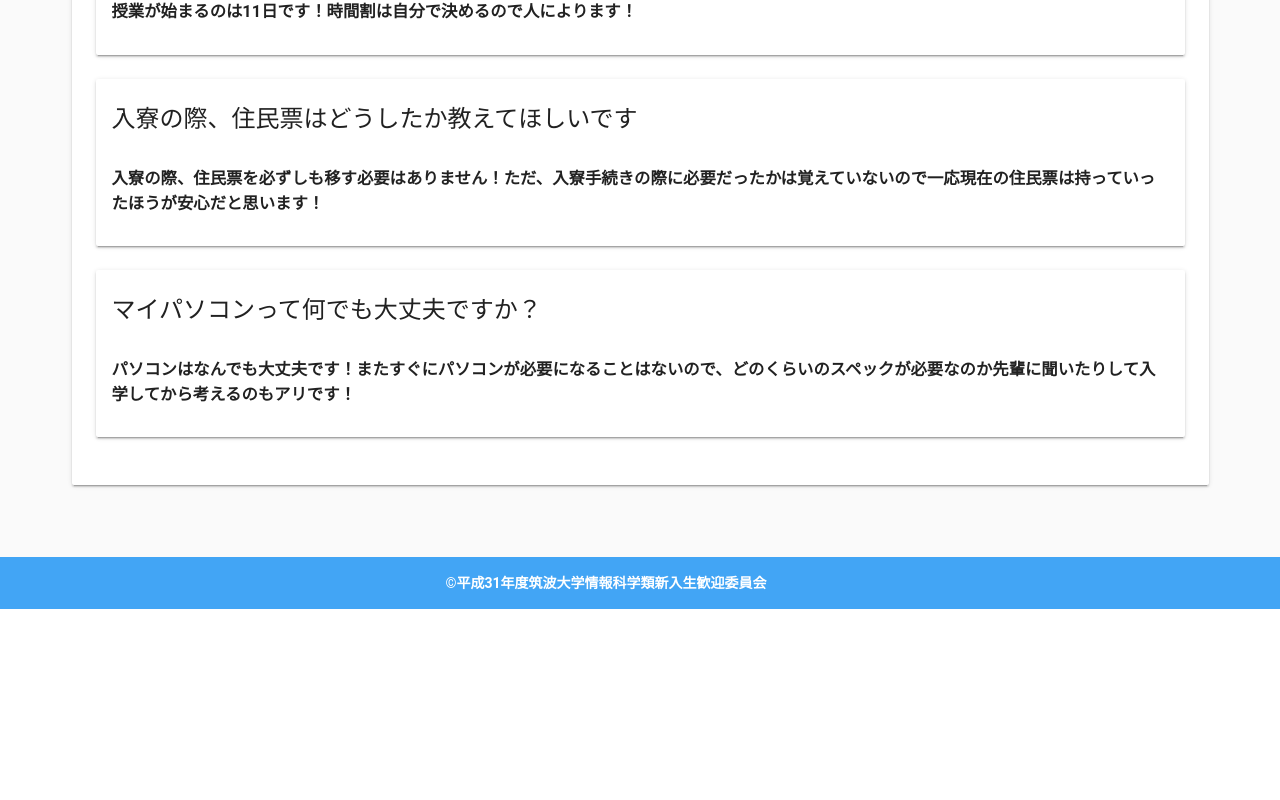
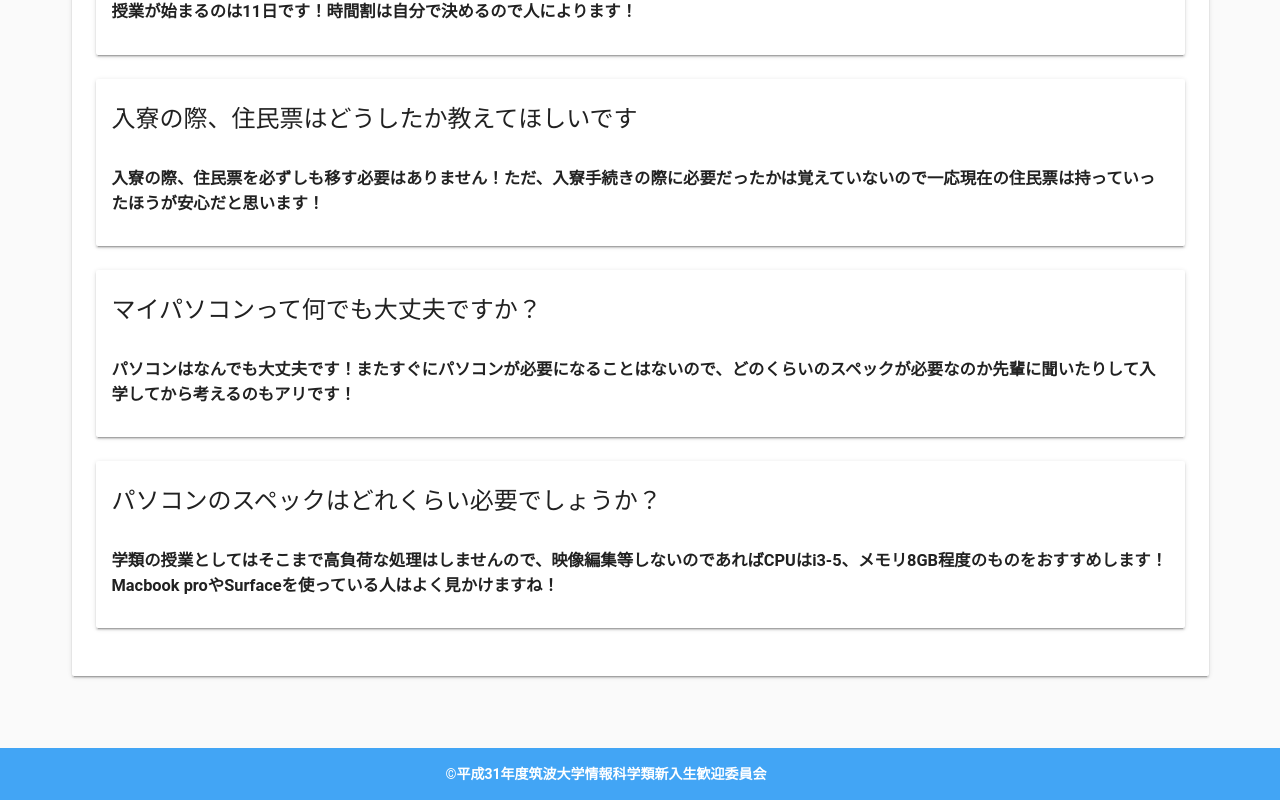
Before and after one commit to takonasu/shinkan2019, a Vue app: page /#/question in a window 1280 px wide. Shown: the part 1406-2206 px from the top of the page. Before the commit the page ends 2015 px from the top, so only its background shows below. Built offline with nearby package versions, Linux system fonts and the light colour scheme.

Commit message:
add:９つ目

```diff
--- a/src/components/question.vue
+++ b/src/components/question.vue
@@ -84,12 +84,13 @@ export default {
           question: "マイパソコンって何でも大丈夫ですか？",
           answer:
             "パソコンはなんでも大丈夫です！またすぐにパソコンが必要になることはないので、どのくらいのスペックが必要なのか先輩に聞いたりして入学してから考えるのもアリです！"
+        },
+        {
+          id: 9,
+          question: "パソコンのスペックはどれくらい必要でしょうか？",
+          answer:
+            "学類の授業としてはそこまで高負荷な処理はしませんので、映像編集等しないのであればCPUはi3-5、メモリ8GB程度のものをおすすめします！Macbook proやSurfaceを使っている人はよく見かけますね！"
         }
-        // {
-        //   id: ,
-        //   question: "",
-        //   answer: ""
-        // },
         // {
         //   id: ,
         //   question: "",
```
